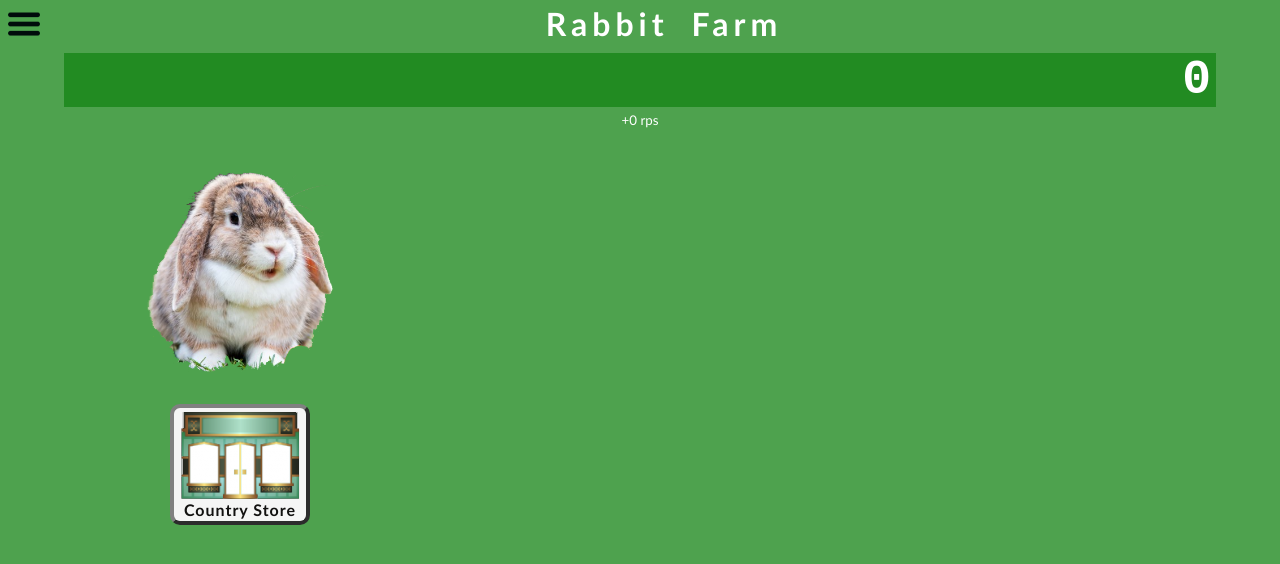
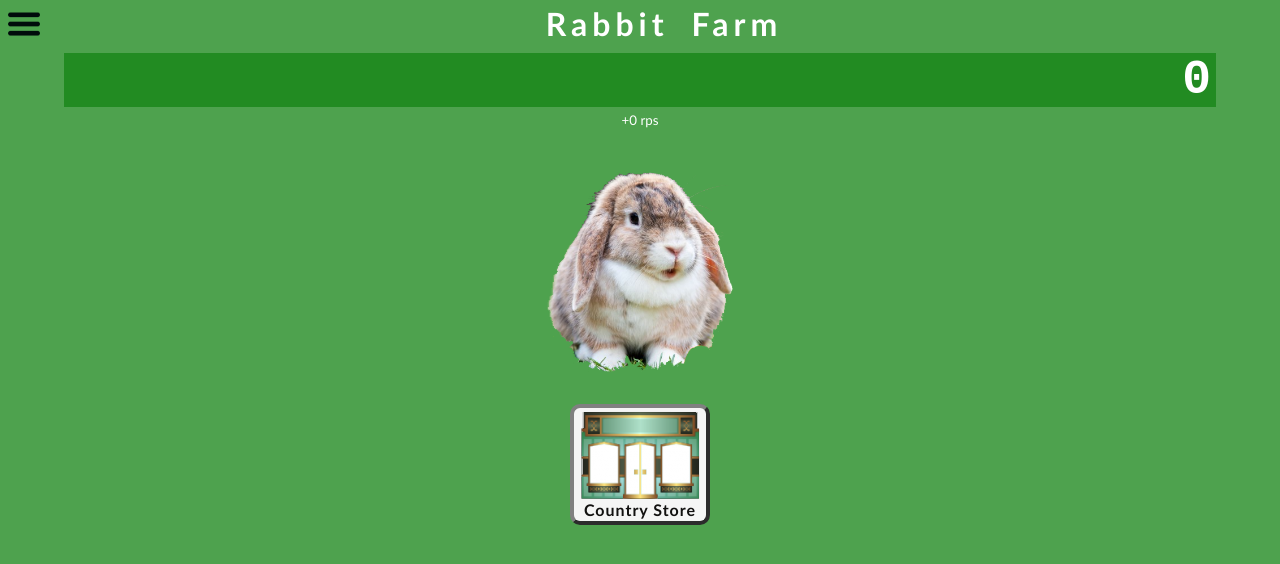
Before and after one commit to YodasWs/incremental-game, a Jekyll site: the page www/index.html, which Jekyll copies as it is, in a window 1280 px wide. Shown: the top 564 px of the page. Built offline with Jekyll 4.4.1, drawn with Linux system fonts in a browser that asks for light colours.

Commit message:
Updating the UI to fit wider screens (like tablets)
Requires centering body children
Also using CSS transitions instead of JavaScript
  (although Zepto.js does use CSS transitions for its animations,
     it'll be better to keep such presentation changes within CSS than in JavaScript)
For #51

```diff
--- a/www/css/base.css
+++ b/www/css/base.css
@@ -12,7 +12,7 @@
 html,body { margin: 0; padding: 0; }
 body { position: relative; overflow-x: hidden; background: #4EA24E; }
 body > * {
-	height: 100vh; width: 100vw; max-width: 480px;
+	height: 100vh; width: 100vw;
 	margin: 0 auto;
 	position: absolute; top: 0;
 	display: none;
@@ -21,6 +21,18 @@ body > * {
 }
 a:link, a:visited { color: #0000ff; text-decoration: none; }
 a img, a:link img, a:visited img { border: 0 none; }
+
+/** Body on Small Screens **/
+@media (min-width: 480px) {
+	body > * {
+		width: 480px;
+	}
+	main {
+		position: relative;
+		margin: 0 auto;
+	}
+	#about { width: 100%; }
+}
 
 /** Splash Screen **/
 div#intro { display: block; text-align: center; }
@@ -83,6 +95,11 @@ a[href="#menu"] {
 body > nav {
 	width: 200px; max-width: 80vw;
 	background: white;
+}
+@media (min-width: 500px) {
+	body > nav {
+		width: 400px; max-width: 80vw;
+	}
 }
 body > nav > a {
 	display: block; width: 75%; line-height: 2rem;
@@ -236,6 +253,33 @@ nav > a, img#rabbit, section.shop > a, section.shop > ul > li {
 	padding: 0 1rem; z-index: 2;
 	position: fixed;
 	overflow-y: auto;
+	top: 100%; top: 100vh;
+	opacity: 0;
+	-webkit-transition: top 0.2s, opacity 0.2s;
+	transition: top 0.2s, opacity 0.2s;
+}
+#about.revealed {
+	opacity: 1;
+	top: calc(100% - 200px); top: calc(100vh - 200px);
+	-webkit-transition: top 0.4s, opacity 0.4s;
+	transition: top 0.4s, opacity 0.4s;
+}
+@supports (min-height: min-content) or (min-height: -moz-min-content) or (min-height: -webkit-min-content) {
+	#about {
+		min-height: -webkit-min-content;
+		min-height: -moz-min-content;
+		min-height: min-content;
+	}
+	#about {
+		top: auto; bottom: -200px;
+		-webkit-transition: bottom 0.2s, opacity 0.2s;
+		transition: bottom 0.2s, opacity 0.2s;
+	}
+	#about.revealed {
+		top: auto; bottom: 0px;
+		-webkit-transition: bottom 0.4s, opacity 0.4s;
+		transition: bottom 0.4s, opacity 0.4s;
+	}
 }
 #about > small {
 	display: block; text-align: center;
--- a/www/js/android.js
+++ b/www/js/android.js
@@ -20,10 +20,6 @@ window.onReady(function() {
 	// Placement of Story Modal
 	Z(document).on('update','#story',function(){
 		Z(this).css({position:'absolute',height:'auto','min-height':h*.5+'px',top:h*.3+'px',width:w*.8+'px',left:w*.1+'px'})
-	})
-	// Placement of About Modal
-	Z(document).on('revealstart revealend','#about',function(){
-		Z(this).css({top:(h-200)+'px'})
 	})
 
 	// Touch Screen
--- a/www/js/config.js
+++ b/www/js/config.js
@@ -278,42 +278,42 @@ game.showShops = function() {
 // Open Shop
 game.openShop = function(e) {
 	game.closeMenu()
-	var t = 600, href = Z(e.target).attr('href').trim('#')
+	var t = 600, href = Z(e.target).attr('href').trim('#'), Zt = Z('#' + href + '')
 	game.showModalBG(t)
 	game.updateShop(href)
-	Z('#' + href + '').find('li').attr('disabled','disabled')
+	Zt.find('li').attr('disabled','disabled')
 	// Slide Shop into View
-	Z('#' + href + '').show().css({
+	Zt.show().css({
 		left:'100vw'
 	}).animate({
-		left:0
+		left: Math.max((Z(window).width() - Zt.width()) / 2, 0) + 'px'
 	}, t, 'ease-out', game.enableShopItems)
 }
 // Update Shop Items
 game.updateShop = function(href) {
-	var el, i=0, k=0
-	Z('#' + href + ' > ul').children().remove()
+	var el, i=0, k=0, Zl = Z('#' + href + ' > ul')
+	Zl.children().remove()
 	if (!game.itemSort) game.sortItems()
 	for (i=0; i<game.itemSort.length; i++) {
 		k = game.itemSort[i]
 		if (game.items[k].loc != href) continue
 		el = game.updateShopItem(game.items[k], Z('<li></li>'))
-		Z('#' + href + ' > ul').append(el)
+		Zl.append(el)
 	}
-	if (Z('#' + href + ' > ul').children('li').length) game.enableShopItems()
-	else Z('#' + href + ' > ul').append('<li disabled>No items available at this time')
+	if (Zl.children('li').length) game.enableShopItems()
+	else Zl.append('<li disabled>No items available at this time')
 	Z('#' + href).trigger('update')
 }
 
 // Close Open Shop
 game.closeShops = function(e) {
 	Z('#lnkShop').children('a').each(function() {
-		var href = Z(this).attr('href').trim('#'), t = 400
-		if (Z('#' + href).css('display') == 'block') {
+		var href = Z(this).attr('href').trim('#'), t = 400, Zt = Z('#' + href + '')
+		if (Zt.css('display') == 'block') {
 			game.hideModalBG(t)
-			Z('#' + href).css({
+			Zt.css({
 			}).animate({
-				left:'-' + Z('#' + href).width() + 'px'
+				left:'-' + Zt.width() + 'px'
 			}, t, 'ease-in', function() {
 				Z(this).hide()
 			})
@@ -380,31 +380,19 @@ game.openAbout = function(e) {
 	var t = 400
 	game.showModalBG(t)
 	game.closeMenu(e,t/2)
-	Z('#about').trigger('revealstart').show().css({
-		top:'100vh'
-	}).animate({
-		top:'calc(100vh - ' + Z('#about').height() + 'px)'
-	}, t, 'ease-out', function() {
-		Z('#about').trigger('revealend')
-	})
+	Z('#about').show()
+	setTimeout(function(){
+		Z('#about').trigger('reveal').addClass('revealed')
+	}, 1)
 }
 // Close About Screen
 game.closeAbout = function(e) {
 	var t = 200
 	game.hideModalBG(t)
-	try {
-		Z('#about').animate({
-			top:'100vh'
-		}, t, function() {
-			Z('#about').hide()
-		})
-	} catch (er) {
-		Z('#about').animate({
-			top:'100%'
-		}, t, function() {
-			Z('#about').hide()
-		})
-	}
+	Z('#about').removeClass('revealed')
+	setTimeout(function(){
+		Z('#about').trigger('hide').hide()
+	}, t + 1)
 }
 
 // Close Story Modal
```
